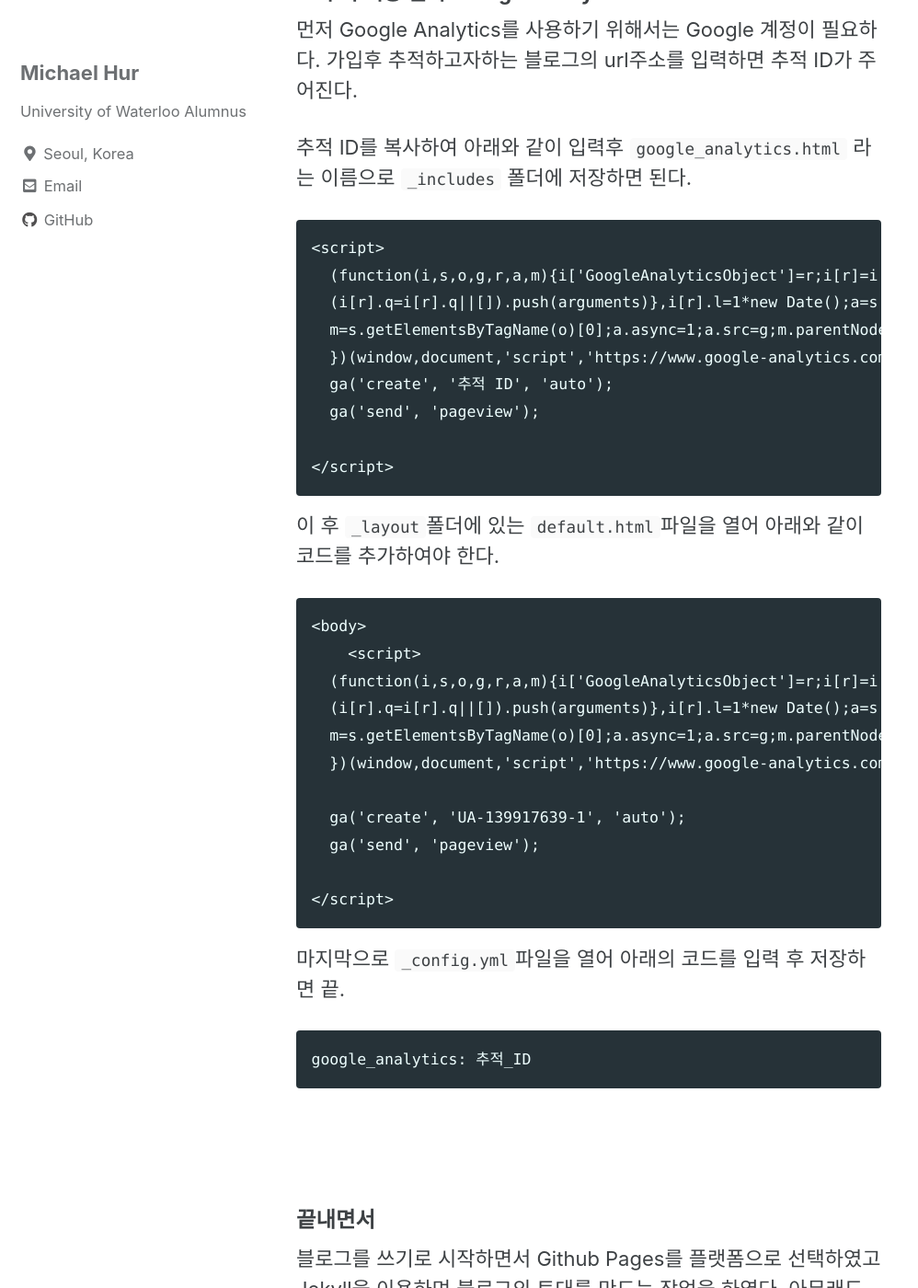
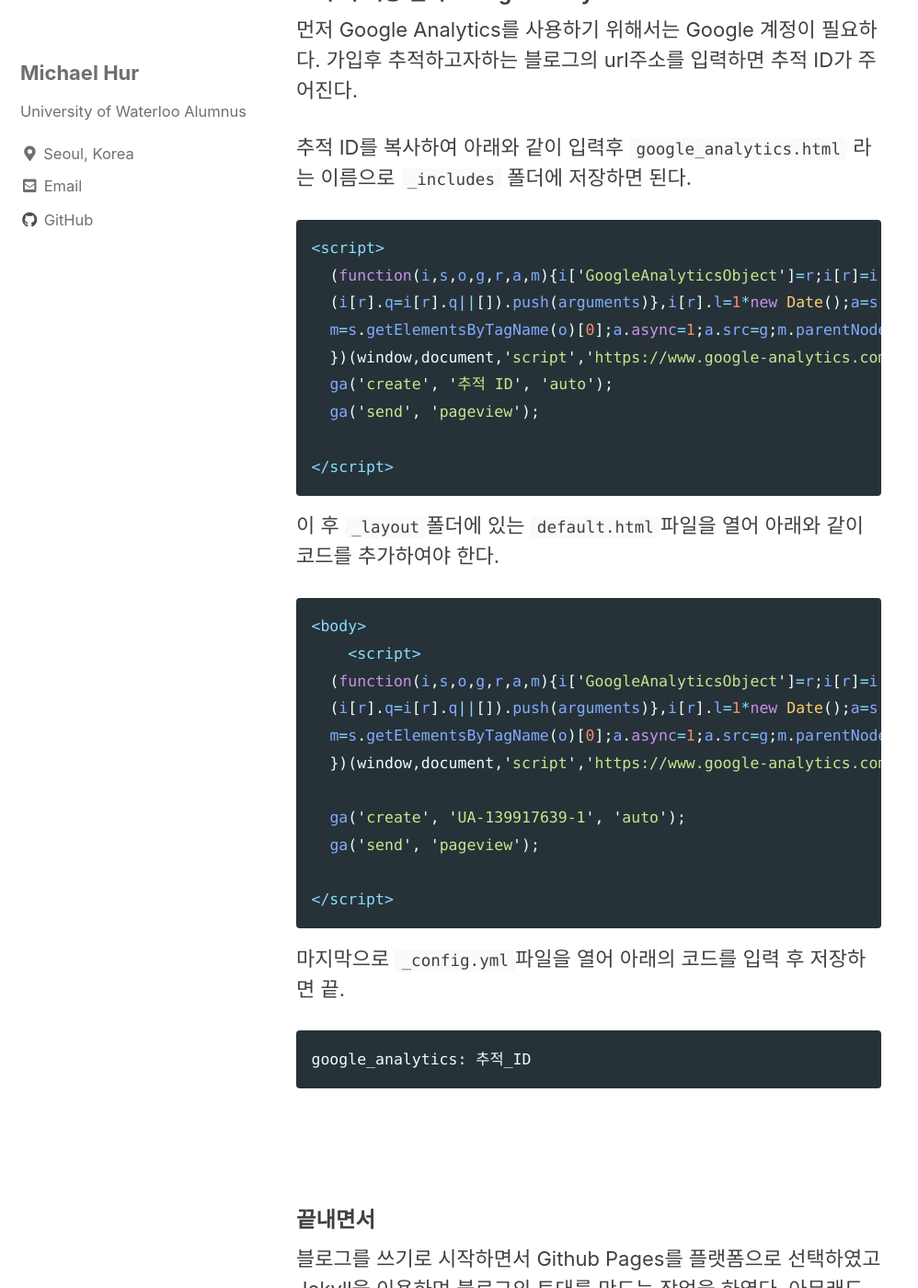
Before and after one commit to michaelhur/michaelhur.github.io, a Jekyll site: the page built from _posts/2021-06-02-Blogging-with-github.md, in a window 1280 px wide and 1400 px high, scrolled down 5512 px. Shown: the whole window at 92% size, without its empty margins (0-998 px from the left). Built offline with Jekyll 4.4.1, drawn with Linux system fonts in a browser that asks for light colours; cached includes are drawn as plain includes; some of the changed text lies outside the part shown.

Commit message:
Edited Code Snippet

````diff
--- a/_posts/2021-06-02-Blogging-with-github.md
+++ b/_posts/2021-06-02-Blogging-with-github.md
@@ -42,7 +42,7 @@ Jekyll기반 블로그를 만들면서 레이아웃부터 만들 이유가 없
 
 Github Pages를 만든 후에는 아래와 같은 bash command를 실행하여 블로그의 내용을 저장할 폴더를 복사해오면 된다.
 
-```
+```bash
 git clone https://github.com/(username).github.io.git
 ```
 <br>
@@ -57,7 +57,7 @@ sudo apt-get install ruby-full
 
 Ruby를 설치하였으니 Jekyll을 설치할 차례다.
 
-```
+```bash
 gem install jekyll
 ```
 끝!
@@ -72,7 +72,7 @@ https://jekyllthemes.io/ 에는 많은 Jekyll Theme을 제공하고 있다. 마
 
 제대로 설치되었는지 확인하기 위해서, 그리고 추후에 블로그 포스트를 작성하는 과정에서 내용을 확인할때 아래와 같이 테스트를 하면 된다. 이는 실제로 블로그를 호스팅하는 (username).github.io 페이지에 전혀 영향을 주지않는다.
 
-```
+```bash
 cd username.github.io
 jekyll build
 jekyll serve
@@ -83,7 +83,7 @@ jekyll serve
 
 내가 작성한 블로그 포스트가 아무런 문제가 없었다면 이제는 블로그에 업로드할 차례이다. Github Pages라고 기존 Github Repository와 별반 다를바 없다. 아래와 같은 bash command로 Github에 업로드하면 된다.
 
-```
+```bash
 cd username.github.io
 git init
 git remote add origin https://github.com/username/username.github.io.git
@@ -102,7 +102,7 @@ git push origin master
 
 추적 ID를 복사하여 아래와 같이 입력후 `google_analytics.html` 라는 이름으로 `_includes` 폴더에 저장하면 된다.
 
-```
+```html
 <script>
   (function(i,s,o,g,r,a,m){i['GoogleAnalyticsObject']=r;i[r]=i[r]||function(){
   (i[r].q=i[r].q||[]).push(arguments)},i[r].l=1*new Date();a=s.createElement(o),
@@ -116,14 +116,14 @@ git push origin master
 
 이 후 `_layout`폴더에 있는 `default.html`파일을 열어 아래와 같이 코드를 추가하여야 한다.
 
-```
+```html
 <body>
     {% include google_analytics.html %}
 ```
 
 마지막으로 `_config.yml`파일을 열어 아래의 코드를 입력 후 저장하면 끝.
 
-```
+```bash
 google_analytics: 추적_ID
 ```
 <br>
````
